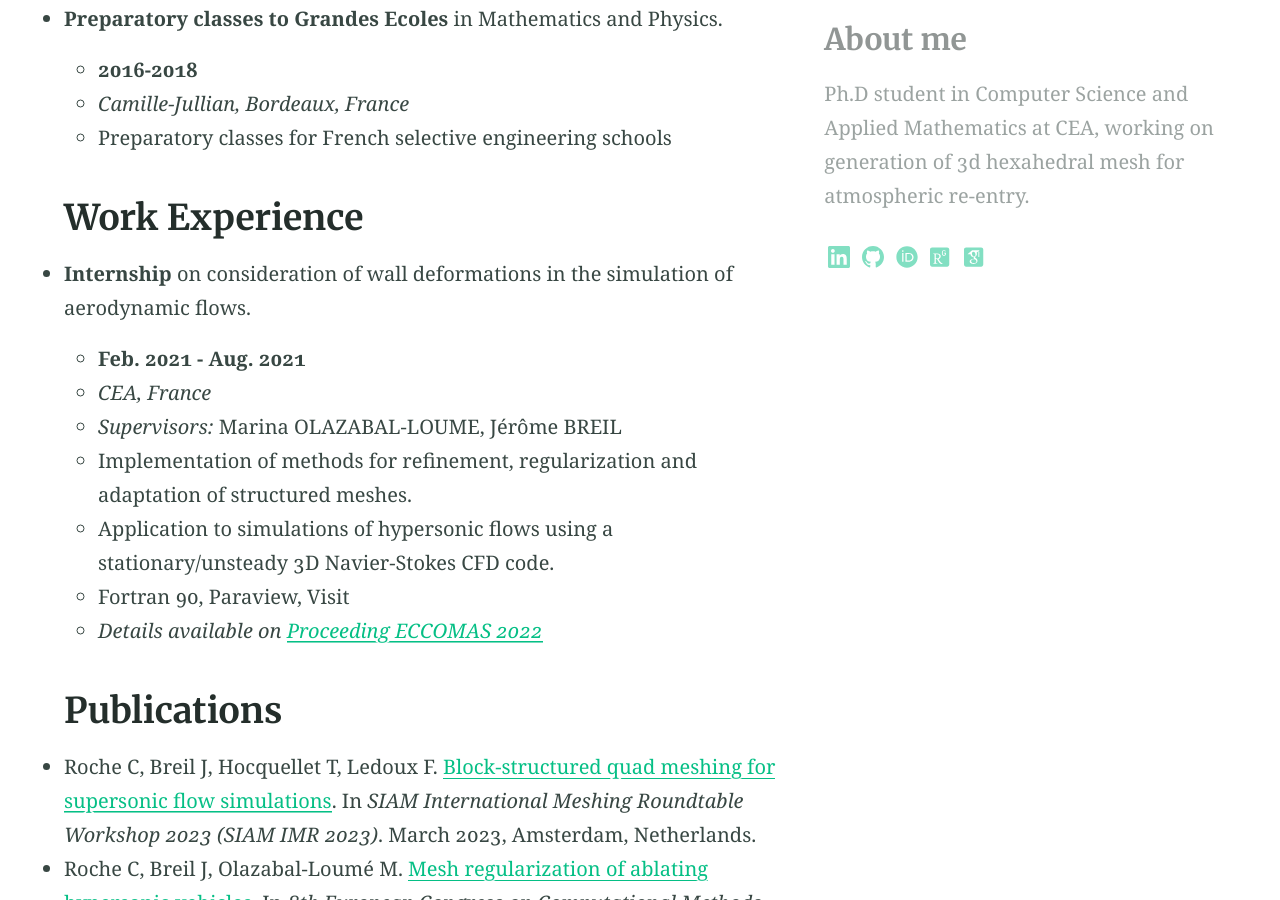
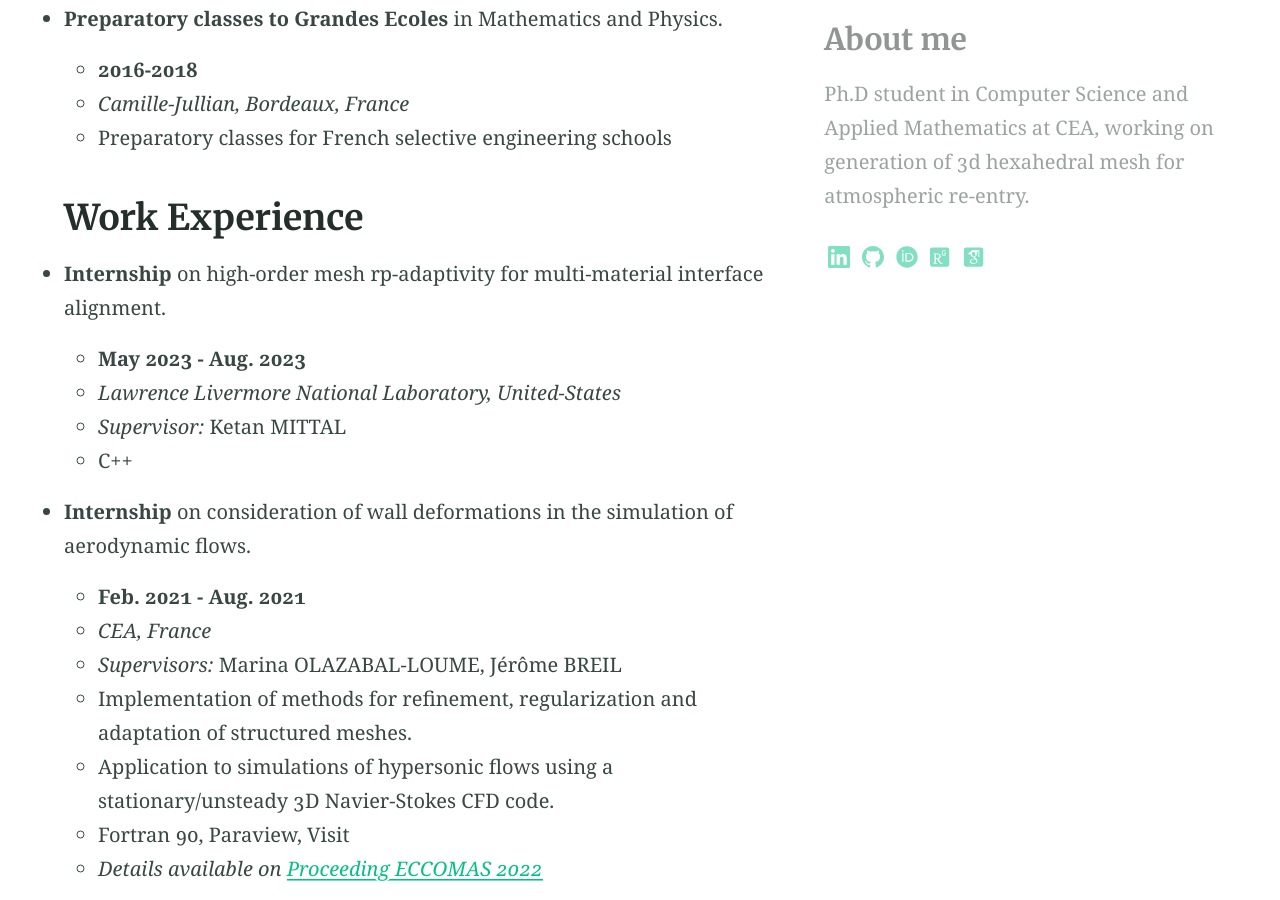
Before and after one commit to claireroche/claireroche.github.io, a Jekyll site: the page built from cv.md, in a window 1280 px wide and 900 px high, scrolled down 1257 px. Built offline with Jekyll 4.4.1, drawn with Linux system fonts in a browser that asks for light colours; a style sheet for code colours, icons or effects is not loaded.

Commit message:
Update cv

```diff
--- a/cv.md
+++ b/cv.md
@@ -40,6 +40,13 @@ aside: true
   * Preparatory classes for French selective engineering schools
 
 ## Work Experience
+
+* **Internship** on high-order mesh rp-adaptivity for multi-material interface alignment.
+  * **May 2023 - Aug. 2023**
+  * _Lawrence Livermore National Laboratory, United-States_
+  * _Supervisor:_ Ketan MITTAL
+  * C++
+
 
 * **Internship** on consideration of wall deformations in the simulation of aerodynamic flows.
   * **Feb. 2021 - Aug. 2021**
```
